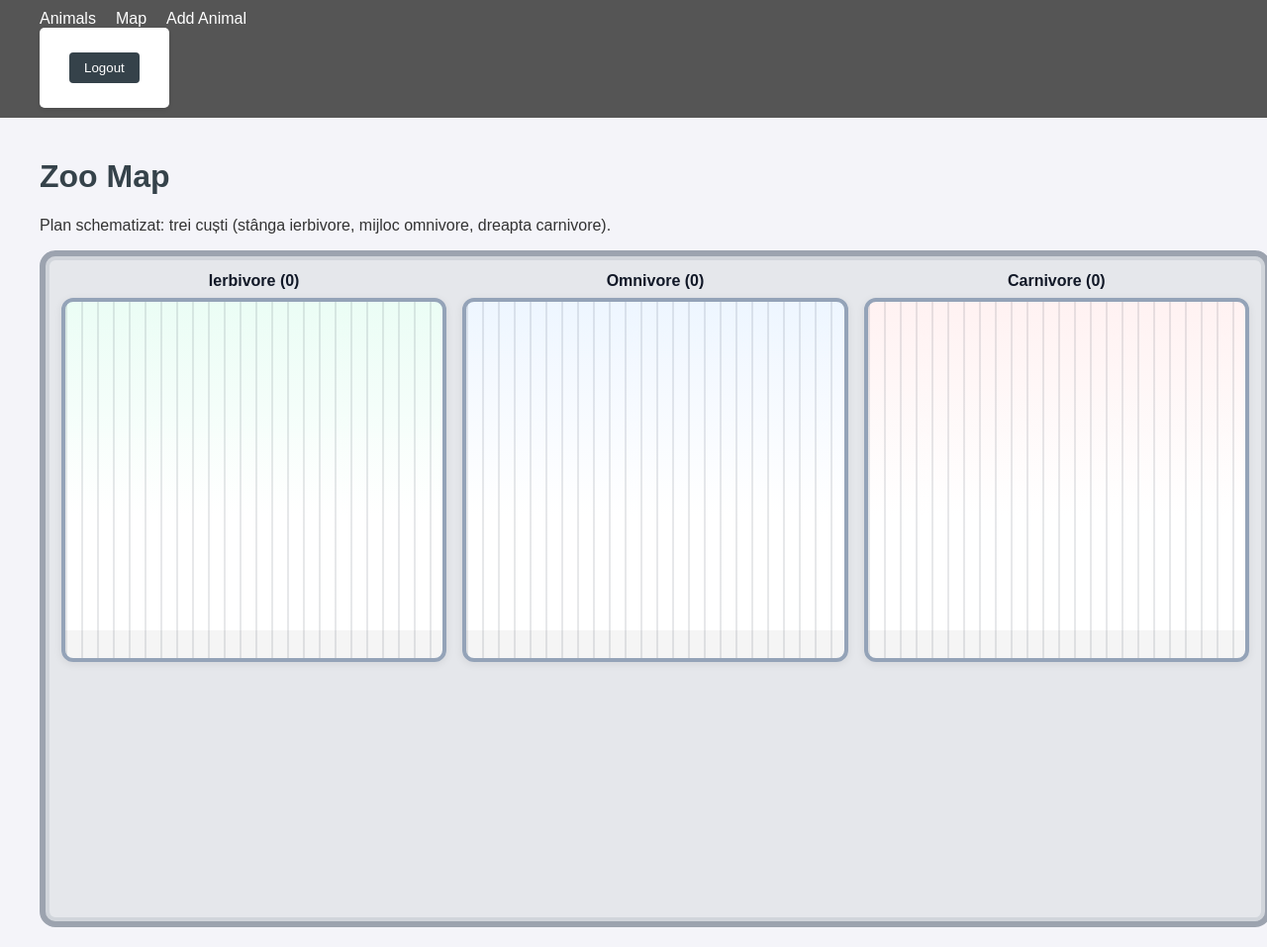
After one commit to calugaru5000/Zookeeper-Django-Project, a Django app: page /map/ in a window 1280 px wide. The commit adds this page. Shown: the whole page at 99% size. Run offline with Django 5.2, Linux system fonts and the light colour scheme; the visitor is signed in with stand-in values (Sample User, id 1); data that the repository does not hold is empty.

Commit message:
Add zoo map feature with dietary zones and corresponding view

```diff
--- a/proj/zookeeper/static/zookeeper/styles.css
+++ b/proj/zookeeper/static/zookeeper/styles.css
@@ -219,3 +219,217 @@ select.form-control {
 .animal-name:hover {
     text-decoration: underline;
 }
+
+/* --- Map (Schematic) --- */
+.zoo-map {
+    display: grid;
+    grid-template-columns: 1fr 1fr 1fr;
+    gap: 16px;
+    width: 100%;
+    min-height: calc(100vh - 160px); /* full screen-ish minus header/padding */
+}
+
+.zone {
+    background: #fff;
+    border: 2px solid #e5e7eb;
+    border-radius: 12px;
+    display: flex;
+    flex-direction: column;
+    overflow: hidden;
+}
+
+.zone-header {
+    padding: 12px 16px;
+    border-bottom: 1px solid #e5e7eb;
+}
+
+.zone-header h2 {
+    margin: 0;
+    font-size: 18px;
+}
+
+.zone-list {
+    list-style: none;
+    margin: 0;
+    padding: 12px;
+    display: grid;
+    gap: 8px;
+}
+
+.zone-item {
+    display: flex;
+    align-items: center;
+    justify-content: space-between;
+    background: #f9fafb;
+    border: 1px solid #e5e7eb;
+    border-radius: 8px;
+    padding: 10px 12px;
+}
+
+.zone-empty {
+    color: #6b7280;
+    font-style: italic;
+}
+
+.animal-title {
+    font-weight: 600;
+}
+
+.animal-sub {
+    color: #6b7280;
+    margin-left: 8px;
+}
+
+.zone-herbivore {
+    background: linear-gradient(180deg, #ecfdf5 0%, #ffffff 60%);
+}
+
+.zone-omnivore {
+    background: linear-gradient(180deg, #eff6ff 0%, #ffffff 60%);
+}
+
+.zone-carnivore {
+    background: linear-gradient(180deg, #fef2f2 0%, #ffffff 60%);
+}
+
+@media (max-width: 900px) {
+    .zoo-map { grid-template-columns: 1fr; }
+}
+
+/* ==========================
+   Drawing-style Zoo Map
+   ========================== */
+.zoo-canvas {
+    width: 100%;
+    min-height: calc(100vh - 160px);
+    background: #e5e7eb; /* outer ground */
+    border: 6px solid #9ca3af; /* outer wall */
+    border-radius: 16px;
+    padding: 16px;
+    box-shadow: inset 0 0 0 4px #d1d5db;
+}
+
+.cage-grid {
+    display: grid;
+    grid-template-columns: 1fr 1fr 1fr;
+    gap: 16px;
+    height: 100%;
+}
+
+.pen {
+    display: flex;
+    flex-direction: column;
+    gap: 8px;
+}
+
+.pen-title {
+    text-align: center;
+    font-weight: 700;
+    color: #111827;
+}
+
+.pen-rect {
+    flex: 1 1 auto;
+    min-height: 360px;
+}
+
+.cage {
+    position: relative;
+    background: #ffffff;
+    border: 4px solid #94a3b8; /* steel frame */
+    border-radius: 12px;
+    overflow: hidden;
+    box-shadow: 0 2px 8px rgba(0,0,0,0.08);
+}
+
+/* Vertical bars overlay for a cage effect */
+.cage::before {
+    content: "";
+    position: absolute;
+    inset: 0;
+    pointer-events: none;
+    background: repeating-linear-gradient(
+        90deg,
+        rgba(55, 65, 81, 0.12) 0px,
+        rgba(55, 65, 81, 0.12) 2px,
+        transparent 2px,
+        transparent 16px
+    );
+}
+
+/* Floor strip */
+.cage::after {
+    content: "";
+    position: absolute;
+    left: 0; right: 0; bottom: 0;
+    height: 28px;
+    background: rgba(0,0,0,0.04);
+}
+
+.cage-label {
+    position: absolute;
+    left: 50%;
+    transform: translateX(-50%);
+    top: 8px;
+    background: #374151;
+    color: #fff;
+    padding: 6px 12px;
+    border-radius: 8px;
+    font-weight: 600;
+    font-size: 14px;
+    box-shadow: 0 2px 6px rgba(0,0,0,0.2);
+    z-index: 1;
+}
+
+.cage-body {
+    position: relative;
+    z-index: 0; /* under label */
+    padding: 48px 12px 40px; /* leave room for label + floor */
+    height: 100%;
+    display: flex;
+    flex-wrap: wrap;
+    align-items: flex-start;
+    gap: 10px;
+    overflow: auto;
+    backdrop-filter: saturate(1.1);
+}
+
+.cage-empty {
+    color: #6b7280;
+    font-style: italic;
+}
+
+.animal-chip {
+    display: inline-flex;
+    flex-direction: column;
+    gap: 2px;
+    padding: 8px 10px;
+    border-radius: 10px;
+    border: 1px solid #e5e7eb;
+    background: #f9fafb;
+    text-decoration: none;
+    color: #111827;
+    box-shadow: 0 1px 2px rgba(0,0,0,0.06);
+    transition: transform 0.1s ease, box-shadow 0.2s ease;
+}
+
+.animal-chip:hover {
+    transform: translateY(-1px);
+    box-shadow: 0 4px 10px rgba(0,0,0,0.12);
+}
+
+.chip-name { font-weight: 700; }
+.chip-sub  { font-size: 12px; color: #6b7280; }
+
+/* Subtle color accents per diet */
+.animal-chip.herbivore { border-color: #86efac; background: #f0fdf4; }
+.animal-chip.omnivore  { border-color: #93c5fd; background: #eff6ff; }
+.animal-chip.carnivore { border-color: #fca5a5; background: #fef2f2; }
+
+.cage-herbivore { background: linear-gradient(180deg, #ecfdf5 0%, #ffffff 60%); }
+.cage-omnivore  { background: linear-gradient(180deg, #eff6ff 0%, #ffffff 60%); }
+.cage-carnivore { background: linear-gradient(180deg, #fef2f2 0%, #ffffff 60%); }
+
+@media (max-width: 900px) {
+  .cage-grid { grid-template-columns: 1fr; }
+}
--- a/proj/zookeeper/templates/Zoo/base.html
+++ b/proj/zookeeper/templates/Zoo/base.html
@@ -12,6 +12,7 @@
         <div class="container">
             <div class="nav-links">
                 <a href="{% url 'animals_list' %}" class="nav-link">Animals</a>
+                <a href="{% url 'zoo_map' %}" class="nav-link">Map</a>
                 <a href="{% url 'animal_create' %}" class="nav-link">Add Animal</a>
             </div>
             <div class="nav-auth">
--- /dev/null
+++ b/proj/zookeeper/templates/Zoo/map.html
@@ -0,0 +1,57 @@
+{% extends 'Zoo/base.html' %}
+{% load static %}
+
+{% block content %}
+  <h1>Zoo Map</h1>
+  <p>Plan schematizat: trei cuști (stânga ierbivore, mijloc omnivore, dreapta carnivore).</p>
+
+  <div class="zoo-canvas" role="region" aria-label="Harta desenată a grădinii">
+    <div class="cage-grid">
+      <!-- Ierbivore -->
+      <section class="pen" aria-label="Zonă ierbivore">
+        <div class="pen-title">Ierbivore ({{ counts.herbivore }})</div>
+        <div class="pen-rect cage cage-herbivore">
+          <div class="cage-body">
+            {% for a in herbivores %}
+              <a class="animal-chip herbivore" href="{% url 'animal_detail' a.pk %}">
+                <span class="chip-name">{{ a.name }}</span>
+                <span class="chip-sub">{{ a.species.name }}</span>
+              </a>
+            {% endfor %}
+          </div>
+        </div>
+      </section>
+
+      <!-- Omnivore -->
+      <section class="pen" aria-label="Zonă omnivore">
+        <div class="pen-title">Omnivore ({{ counts.omnivore }})</div>
+        <div class="pen-rect cage cage-omnivore">
+          <div class="cage-body">
+            {% for a in omnivores %}
+              <a class="animal-chip omnivore" href="{% url 'animal_detail' a.pk %}">
+                <span class="chip-name">{{ a.name }}</span>
+                <span class="chip-sub">{{ a.species.name }}</span>
+              </a>
+            {% endfor %}
+          </div>
+        </div>
+      </section>
+
+      <!-- Carnivore -->
+      <section class="pen" aria-label="Zonă carnivore">
+        <div class="pen-title">Carnivore ({{ counts.carnivore }})</div>
+        <div class="pen-rect cage cage-carnivore">
+          <div class="cage-body">
+            {% for a in carnivores %}
+              <a class="animal-chip carnivore" href="{% url 'animal_detail' a.pk %}">
+                <span class="chip-name">{{ a.name }}</span>
+                <span class="chip-sub">{{ a.species.name }}</span>
+              </a>
+            {% endfor %}
+          </div>
+        </div>
+      </section>
+    </div>
+  </div>
+
+{% endblock %}
--- a/proj/zookeeper/urls.py
+++ b/proj/zookeeper/urls.py
@@ -9,4 +9,6 @@ urlpatterns = [
     path('animals/<int:pk>/update/', views.AnimalUpdateView.as_view(), name='animal_update'),
     path('animals/<int:pk>/delete/', views.AnimalDeleteView.as_view(), name='animal_delete'),
     path('animals/<int:pk>/feed/', views.feed_view, name='animal_feed'),
+    # Map page
+    path('map/', views.map_view, name='zoo_map'),
 ]
--- a/proj/zookeeper/views.py
+++ b/proj/zookeeper/views.py
@@ -9,6 +9,7 @@ from django.contrib.auth.decorators import login_required
 from .forms import AnimalForm
 
 from .models import Animal, Species
+from django.shortcuts import render
 
 
 # 1️⃣ List View — show only the logged-in user's animals, with filters
@@ -85,3 +86,37 @@ def feed_view(request, pk):
     animal.last_fed_at = timezone.now()
     animal.save()
     return redirect('animal_detail', pk=pk)
+
+
+from django.contrib.auth.decorators import login_required
+
+
+# 5️⃣ Simple Map View — custom rectangular map grouped by diet
+@login_required
+def map_view(request):
+    """
+    Render a custom 'map' that divides the page into three vertical zones:
+    left = herbivores, middle = omnivores, right = carnivores.
+    Shows only the current user's animals, grouped by species.diet.
+    """
+    animals = (
+        Animal.objects.filter(owner=request.user)
+        .select_related('species')
+        .order_by('name')
+    )
+
+    herbivores = [a for a in animals if a.species and a.species.diet == 'herbivore']
+    omnivores = [a for a in animals if a.species and a.species.diet == 'omnivore']
+    carnivores = [a for a in animals if a.species and a.species.diet == 'carnivore']
+
+    context = {
+        'herbivores': herbivores,
+        'omnivores': omnivores,
+        'carnivores': carnivores,
+        'counts': {
+            'herbivore': len(herbivores),
+            'omnivore': len(omnivores),
+            'carnivore': len(carnivores),
+        },
+    }
+    return render(request, 'Zoo/map.html', context)
```
